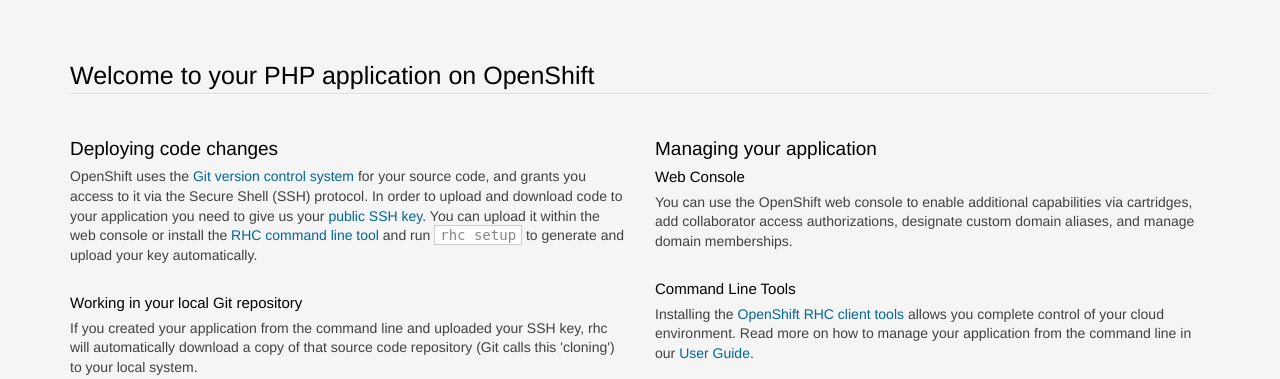
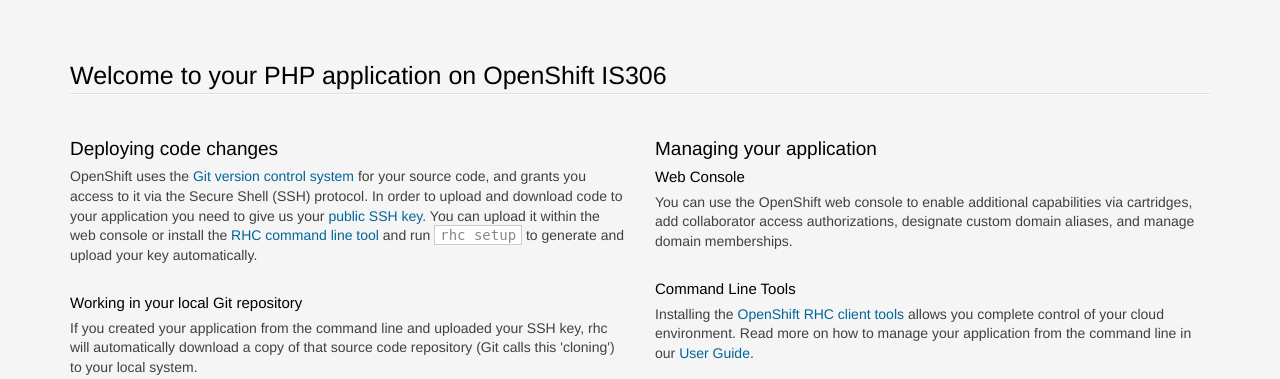
Before and after one commit to vinuthamh/is306project1, a PHP site: page / in a window 1280 px wide. Shown: the top 379 px of the page. Run offline with PHP 8.4, Linux system fonts and the light colour scheme.

Commit message:
modified title

```diff
--- a/index.php
+++ b/index.php
@@ -208,7 +208,7 @@ line-height: 1.4;
 
 <section class='container'>
           <hgroup>
-            <h1>Welcome to your PHP application on OpenShift</h1>
+            <h1>Welcome to your PHP application on OpenShift IS306</h1>
           </hgroup>
 
 
```
